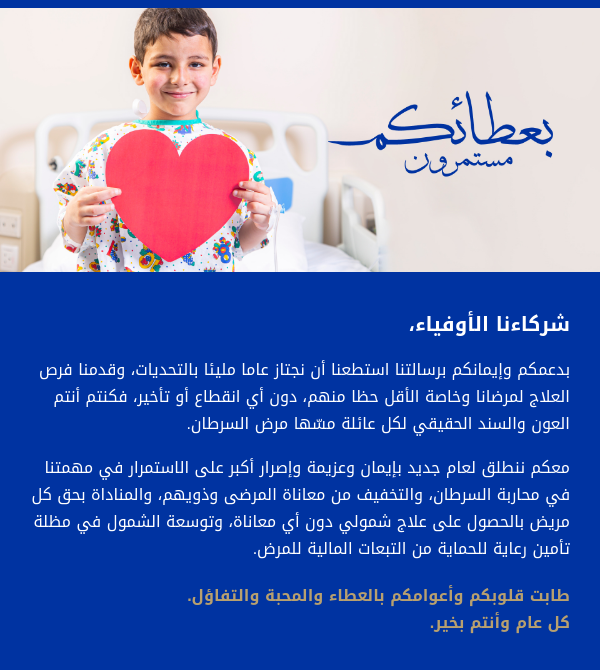
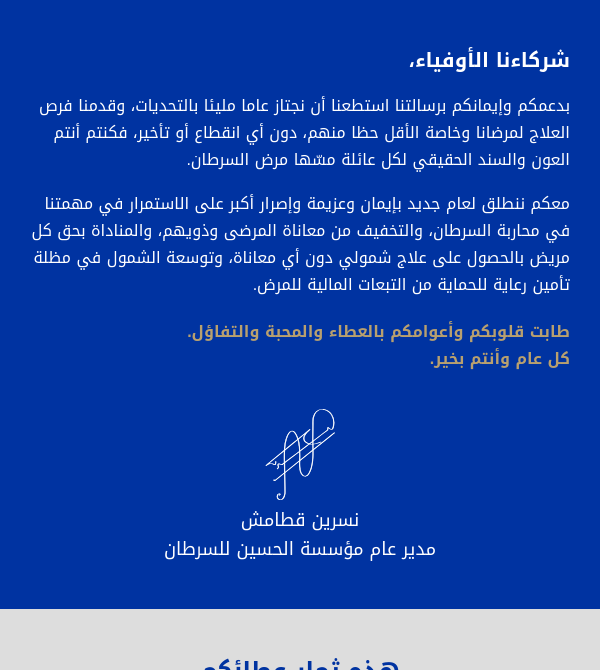
Before and after one commit to Samer7777/khcc-landing-page, a plain HTML site: page index.html in a window 600 px wide. Shown: the part 53-723 px from the top of the page. Drawn offline with Linux system fonts and the light colour scheme.

Commit message:
Update style.css

```diff
--- a/css/style.css
+++ b/css/style.css
@@ -52,12 +52,6 @@
 
 /************* home style ******************/
 
-.home {
-  background: url("../img/Banner.jpg");
-  background-position: center;
-  background-size: cover;
-  height: 100vh;
-}
 /************sponsors style *************/
 .sponsors {
   background: var(--main-color);
@@ -122,7 +116,7 @@
 .icon_counter .icon_item .icon_text span {
   color: var(--second-color);
   font-weight: bolder;
-  margin: 0 8px;
+  margin: 0 7px;
 }
 /***************footer style *********************/
 .footer {
@@ -152,12 +146,6 @@
 }
 
 /*********** responsive style *******************/
-@media (max-width: 1200px) and (min-width: 577px) {
-  .home {
-    height: auto;
-    padding: 200px;
-  }
-}
 @media (max-width: 1026px) and (min-width: 767px) {
   .icon_counter .icon_item {
     padding: 4px;
@@ -214,13 +202,7 @@
     flex-direction: column;
     padding: 11px;
   }
-  .home {
-    height: auto;
-    padding: 132px 10px;
-    background-image: url("../img/Bunner-2.jpg");
-    background-position: center;
-    background-size: cover;
-  }
+
   .manager_text {
     margin: auto;
   }
@@ -240,10 +222,7 @@
     flex-direction: column;
   }
 }
-@media (max-width: 410px) {
-  .home {
-    background-position: center right -31px;
-  }
+@media (max-width: 367px) {
   .header a {
     font-size: 11px;
   }
```
